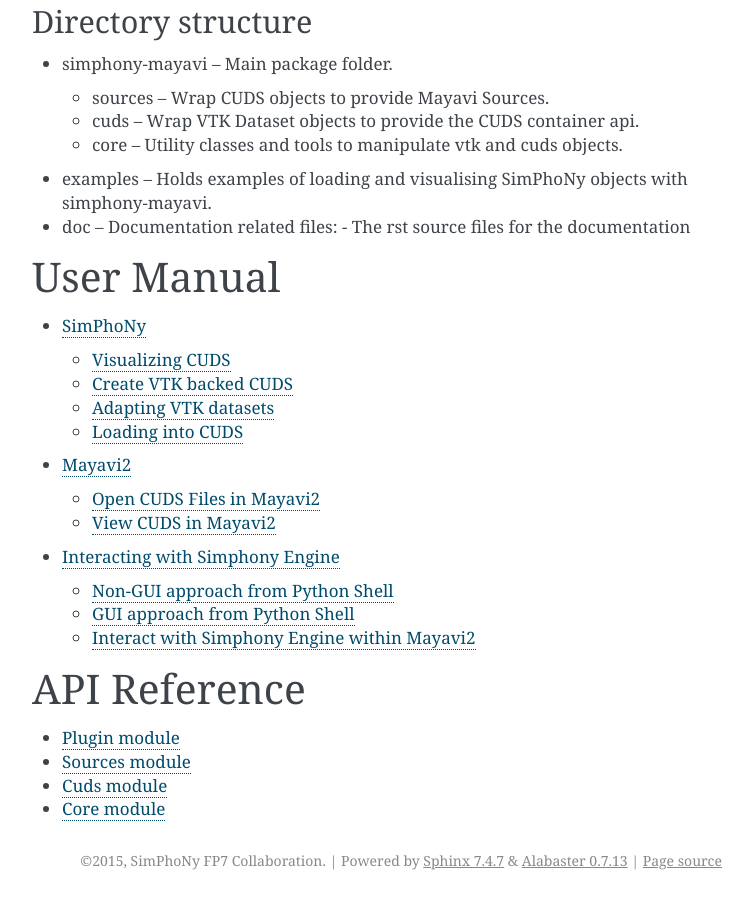
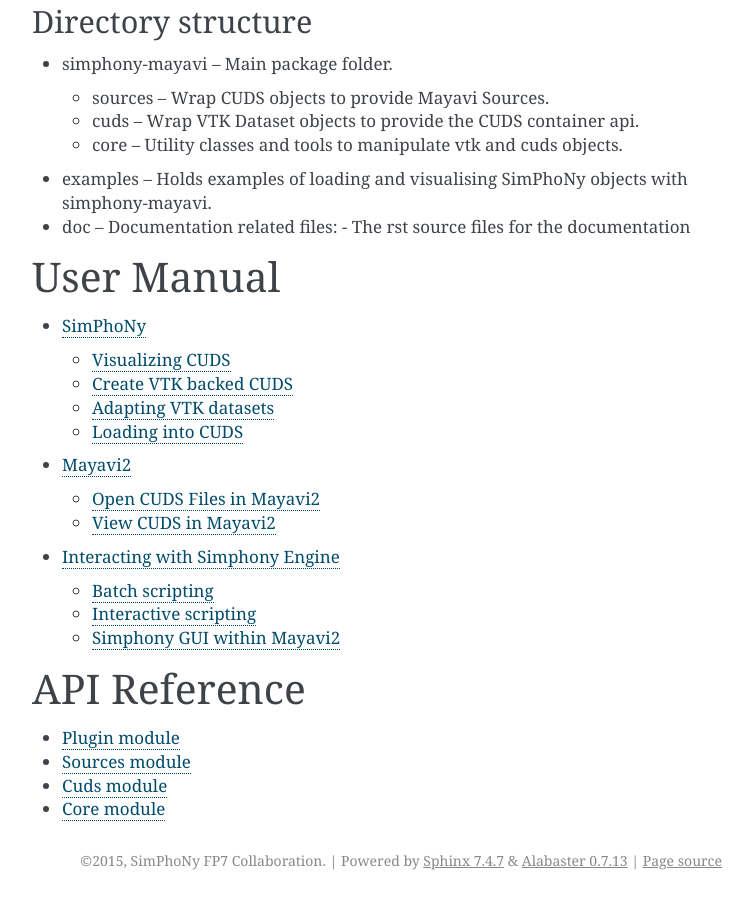
Before and after one commit to simphony/simphony-mayavi, a Sphinx documentation site: the page built from doc/source/index.rst, in a window 1280 px wide and 900 px high, scrolled down 2554 px. Shown: the whole window, without its empty margins (388-1141 px from the left). Built offline with Sphinx 7.4.7, drawn with Linux system fonts in a browser that asks for light colours; the version number could not be read and is left out; some of the changed lines change nothing that is shown.

Commit message:
[doc] updated the page on interacting with simphony engine

```diff
--- a/doc/source/engine.rst
+++ b/doc/source/engine.rst
@@ -2,8 +2,33 @@
 ================================
 
 
-Non-GUI approach from Python Shell
-----------------------------------
+Batch scripting
+---------------
+
+Mayavi mlab library provides an easy way to visualise data in a script
+in ways similar to the matplotlib's pylab module.
+As illustrated with examples in :ref:`cuds_source_examples`,
+the user can easily adapt SimPhoNy CUDS
+datasets, files, or engines into a native Mayavi `Source` object,
+and then make use of the `mlab` library to set up the visualisation.
+More details on how to use the `mlab` can be found on its documentation_.
+
+.. _documentation: http://docs.enthought.com/mayavi/mayavi/mlab.html
+
+Here is an example for visualising a dataset from a SimPhoNy engine,
+updating the visualisation and saving the image while the engine
+is being run.
+
+.. literalinclude:: ../../examples/enginesource_example.py
+
+Making a video is just a step away!
+
+
+Interactive scripting
+---------------------
+
+Non-GUI approach
+................
 
 The :class:`~simphony_mayavi.plugins.engine_manager_standalone.EngineManagerStandalone`
 is available for the user to select and visualise datasets from a Simphony Modeling
@@ -24,12 +49,18 @@
 .. figure:: _images/engine_manager_standalone_scenes_animate.png
 
 
-GUI approach from Python Shell
-------------------------------
+.. _enginemanagerstandaloneui:
 
-:class:`~simphony_mayavi.plugins.engine_manager_standalone_ui.EngineManagerStandaloneUI`
+GUI approach
+............
+
+:class:`EngineManagerStandaloneUI <simphony_mayavi.plugins.engine_manager_standalone_ui.EngineManagerStandaloneUI>`
 provides a user-friendly and interactive approach to manage multiple engines, visualise
 datasets from a particular engine, locally run an engine and animate the results.
+
+Multiple engines can be added to or removed from the manager using
+:func:`add_engine <simphony_mayavi.plugins.engine_manager.add_engine>` and
+:func:`remove_engine <simphony_mayavi.plugins.engine_manager.remove_engine>`.
 
 .. rubric:: Example (Interactive: EngineManagerStandaloneUI)
 
@@ -47,47 +78,42 @@
 
    Use `EngineManagerStandaloneUI` to run the engine and animate the results.
 
-   Multiple engines can be added to or removed from the manager using
-   :func:`~simphony_mayavi.plugins.engine_manager.add_engine` and
-   :func:`~simphony_mayavi.plugins.engine_manager.remove_engine`.
-   User can also add an engine by loading a python script file.
-   Only local variables are loaded.  Example scripts using
-   :download:`Lammps <../../examples/lammps_engine_example.py>` and
-   :download:`Kratos <../../examples/krato-cfd-example.py>` engine wrappers
-   are provided.
 
-.. literalinclude:: ../../examples/engine_manager_standalone_ui_add_engine.py
+Simphony GUI within Mayavi2
+---------------------------
 
-.. figure:: _images/engine_manager_standalone_ui_add_engine.png
-
-
-Interact with Simphony Engine within Mayavi2
---------------------------------------------
-
-A Mayavi2 plugin similar to the
-:class:`~simphony_mayavi.plugins.engine_manager_standalone_ui.EngineManagerStandaloneUI`
-is also provided. In order to use it, one needs to first activate the plugin in
+A GUI essentially identical to the
+:class:`EngineManagerStandaloneUI <simphony_mayavi.plugins.engine_manager_standalone_ui.EngineManagerStandaloneUI>`
+is provided for the Mayavi2 application.
+In order to use it, one needs to first activate the plugin in
 ``Preferences``, following the instructions in :ref:`mayavi-plugin-setup-label`.
 After that, **restart** Mayavi2.  Then the EngineManager panel can be added by selecting
 ``View`` --> ``Other...`` --> ``Simphony``.
 
 .. figure:: _images/engine_manager_mayavi2_setup.png
 
-   Add the Simphony Engine Manager panel
-
-The Engine Manager is binded to the Python shell within Mayavi2 as
-``simphony_panel``.
+   Add the Simphony panel to Mayavi2
 
 .. figure:: _images/engine_manager_mayavi2.png
 
-Again, simphony modeling engines can be added or
-removed from the panel using :func:`~simphony_mayavi.plugins.engine_manager.add_engine`
-and :func:`~simphony_mayavi.plugins.engine_manager.remove_engine`.
+   The panel is identical to the `EngineManagerStandaloneUI`
 
-.. rubric:: Inside the Mayavi2 Python shell
 
-.. code-block:: python
+The Simphony panel is binded to the embedded Python shell within Mayavi2 as
+``simphony_panel``.  Therefore the user can use the same methods as
+described in :ref:`enginemanagerstandaloneui`, such as
+:func:`add_engine <simphony_mayavi.plugins.engine_manager.add_engine>`
+and :func:`remove_engine <simphony_mayavi.plugins.engine_manager.remove_engine>`.
 
-   from simphony_mayavi.sources.tests import testing_utils
-   engine_wrapper = testing_utils.DummyEngine()
-   simphony_panel.add_engine("Test", engine_wrapper)
+Alternatively, the user can setup and load a SimPhoNy engine to Mayavi2
+by running a python script from a shell or via Mayavi2 (File->Run Python Script).
+
+The :func:`add_engine_to_mayavi2 <simphony_mayavi.plugin.add_engine_to_mayavi2>`
+method in the `simphony.visualisation.mayavi_tools` namespace is provided for
+this purpose as illustrated in the following example.
+
+
+.. literalinclude:: ../../examples/lammps_engine_example.py
+
+This example sets up a Simphony LAMMPS engine and starts
+Mayavi2 with the engine loaded in the GUI.
```
